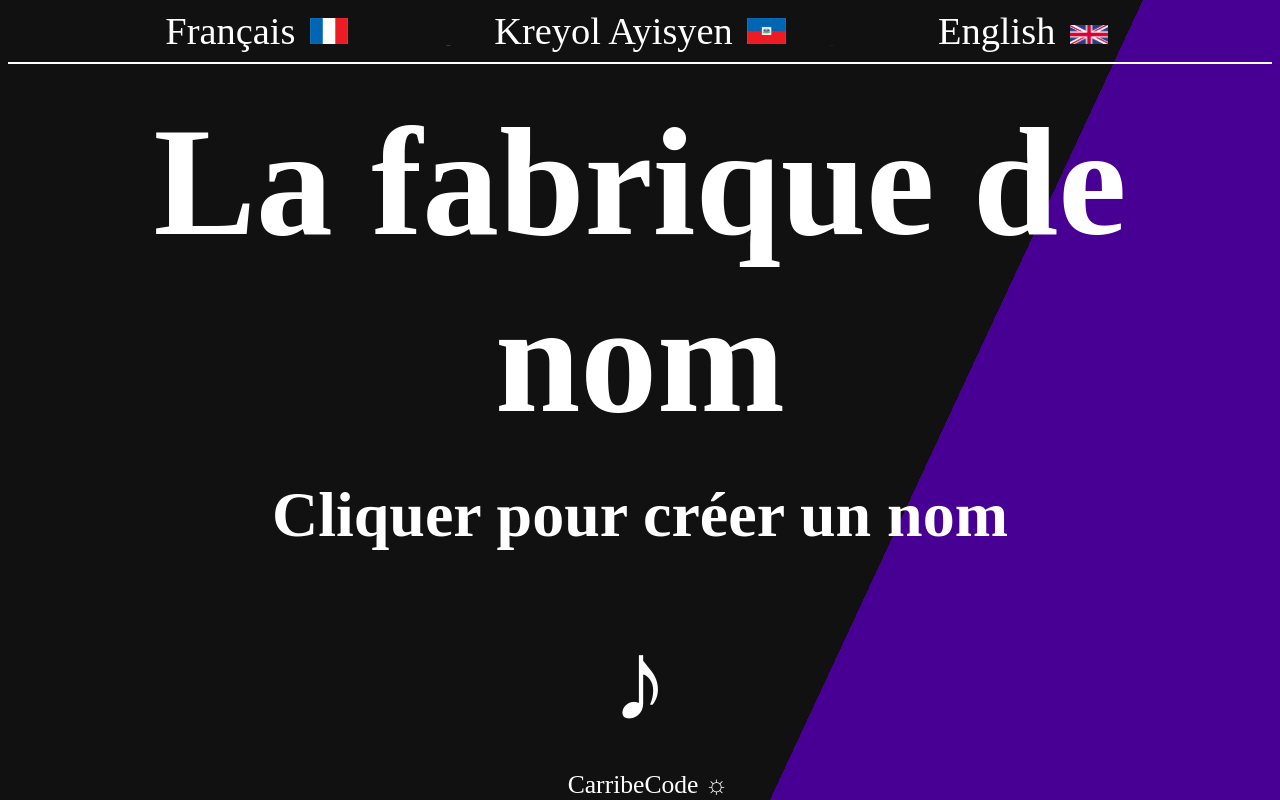
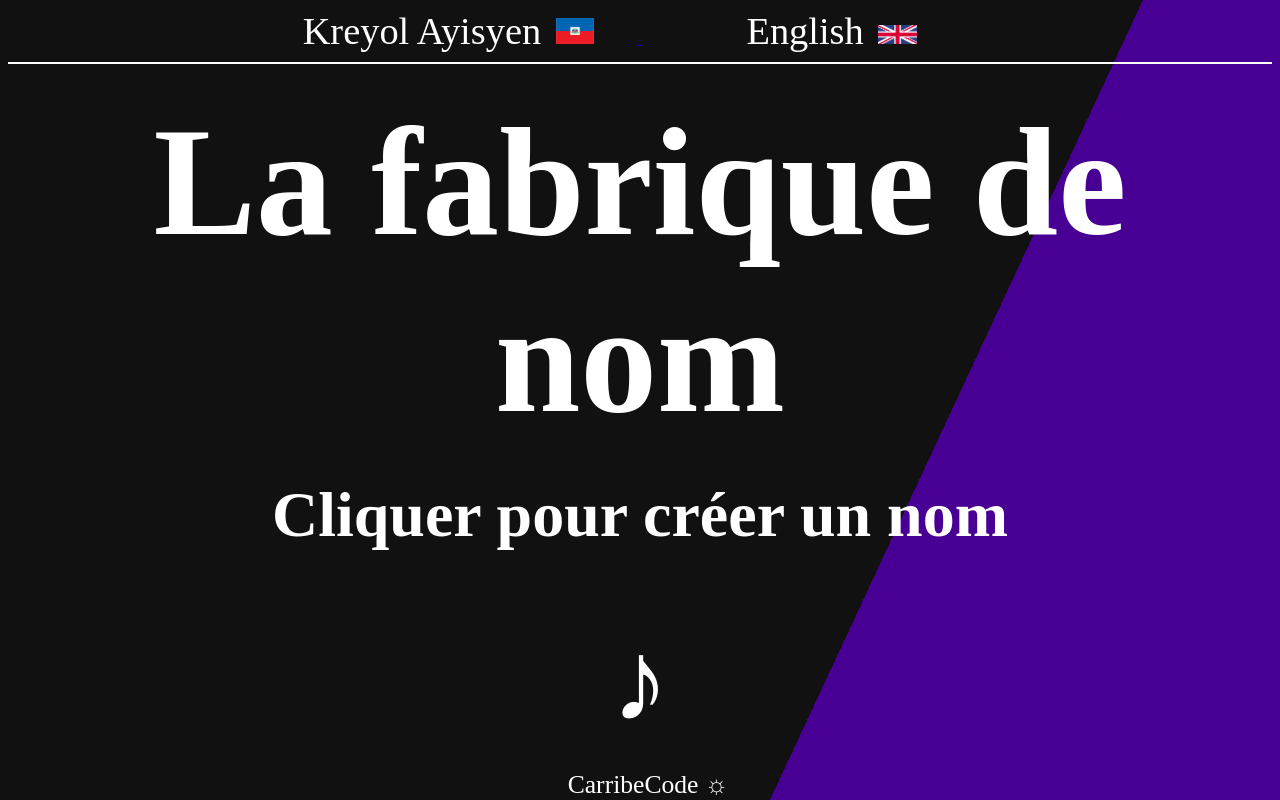
Before and after one commit to CarribeCode/factonon, a plain HTML site: page indexFr.html in a window 1280 px wide. Shown: the top 800 px of the page. Drawn offline with Linux system fonts and the light colour scheme.

Commit message:
Update indexFr.html

```diff
--- a/indexFr.html
+++ b/indexFr.html
@@ -11,12 +11,6 @@
 
 <body>
   <div class="top">
-    <a href="">
-      <button type="button" name="button" class="top_btn">
-        Français
-        <img src="fr-flag.gif" alt="">
-      </button>
-    </a>
 
     <a href="https://carribecode.github.io/factonon/index.html">
       <button type="button" name="button" class="top_btn">
@@ -31,6 +25,7 @@
         <img src="uk-flag.gif" alt="">
       </button>
     </a>
+
   </div>
   <hr>
 
```
